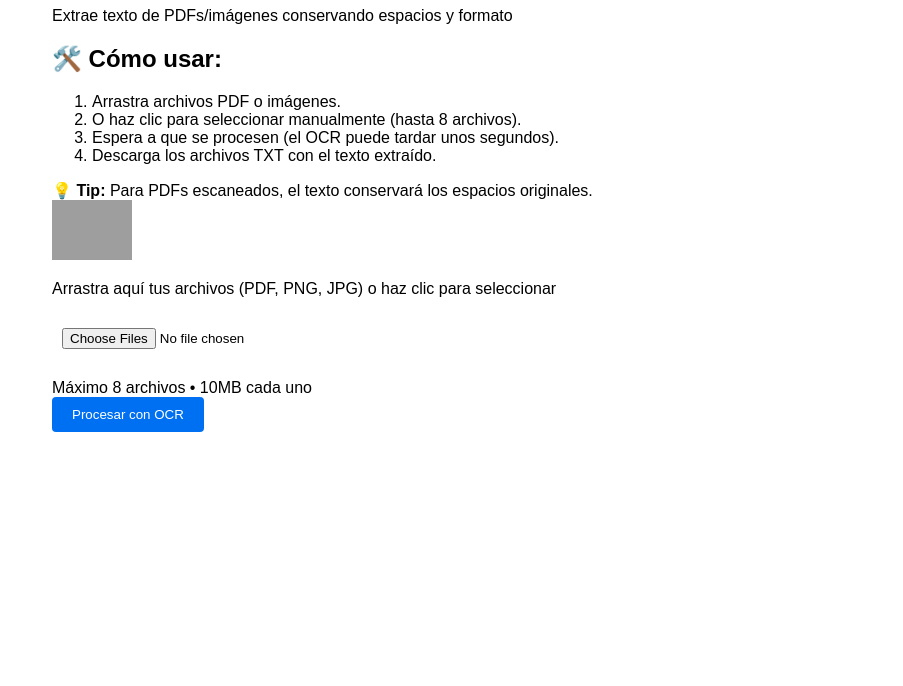
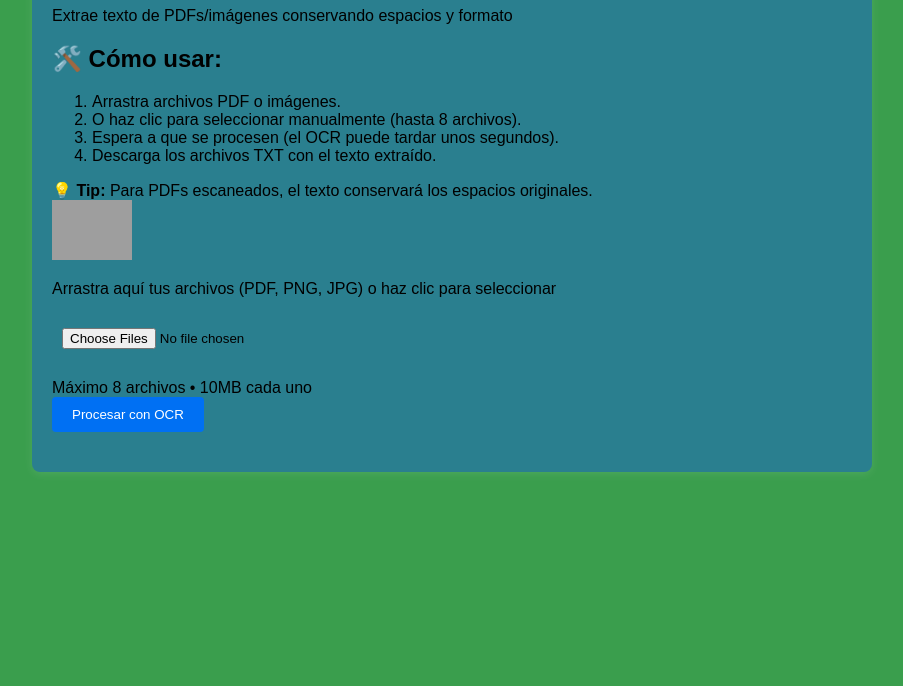
Before and after one commit to rpalafoxlopez/mcbocr, a website: page index.html in a window 1280 px wide. Shown: the part 114-800 px from the top of the page, without its empty margins (188-1091 px from the left). Drawn offline with Linux system fonts and the light colour scheme; grey boxes are pictures that could not be loaded; a script that the page names is missing.

Commit message:
cambios
cambios

```diff
--- a/styles.css
+++ b/styles.css
@@ -20,12 +20,12 @@ body {
   font-family: Arial, sans-serif;
   margin: 0;
   padding: 20px;
-  background:--primary;
+  background: #3a9e4d;
 }
 .container {
   max-width: 800px;
   margin: 0 auto;
-  background: --accent;
+  background: #2a7f8f;
   padding: 20px;
   border-radius: 8px;
   box-shadow: 0 2px 10px rgba(255, 255, 255, 0.1);
```
